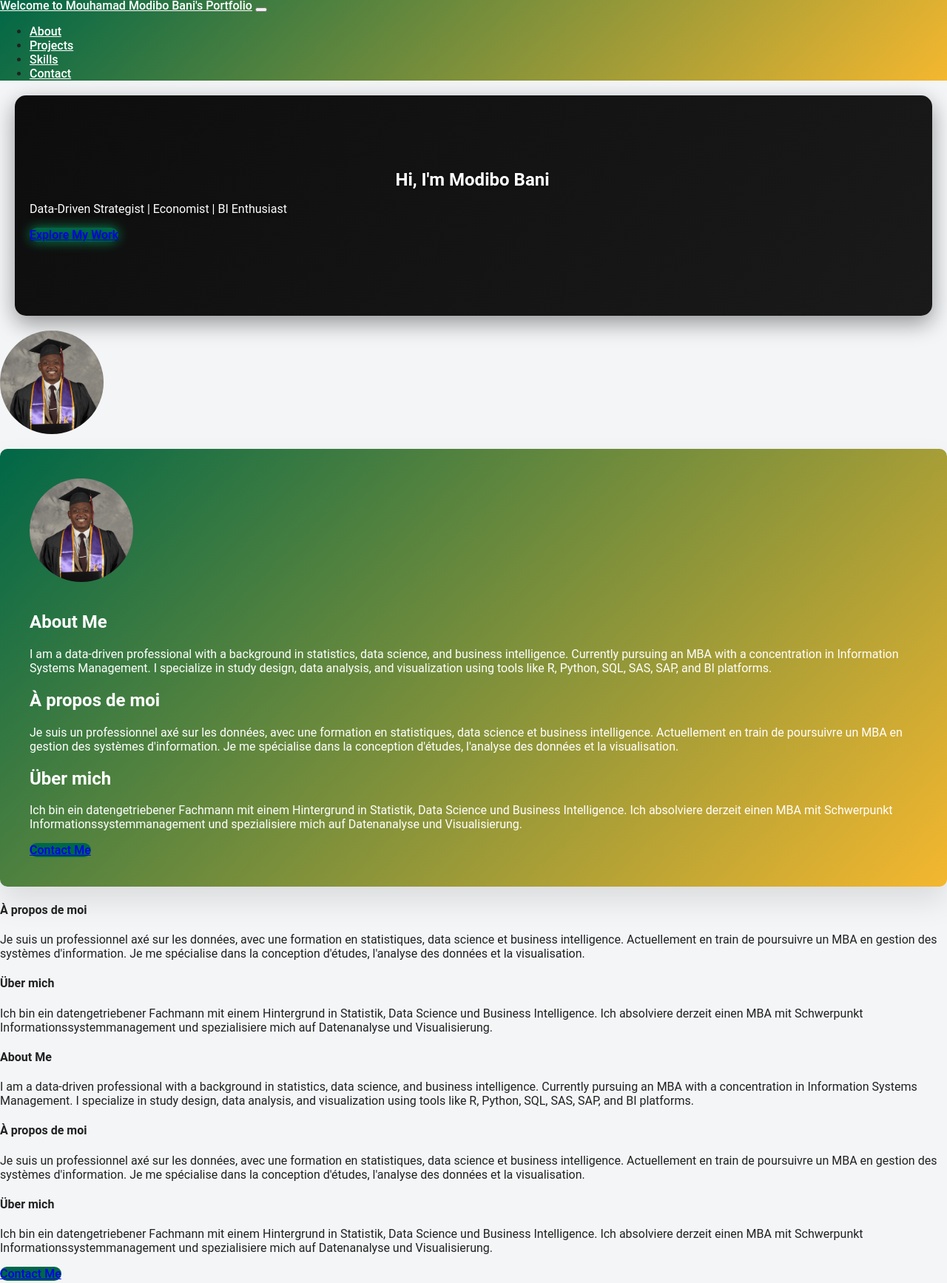
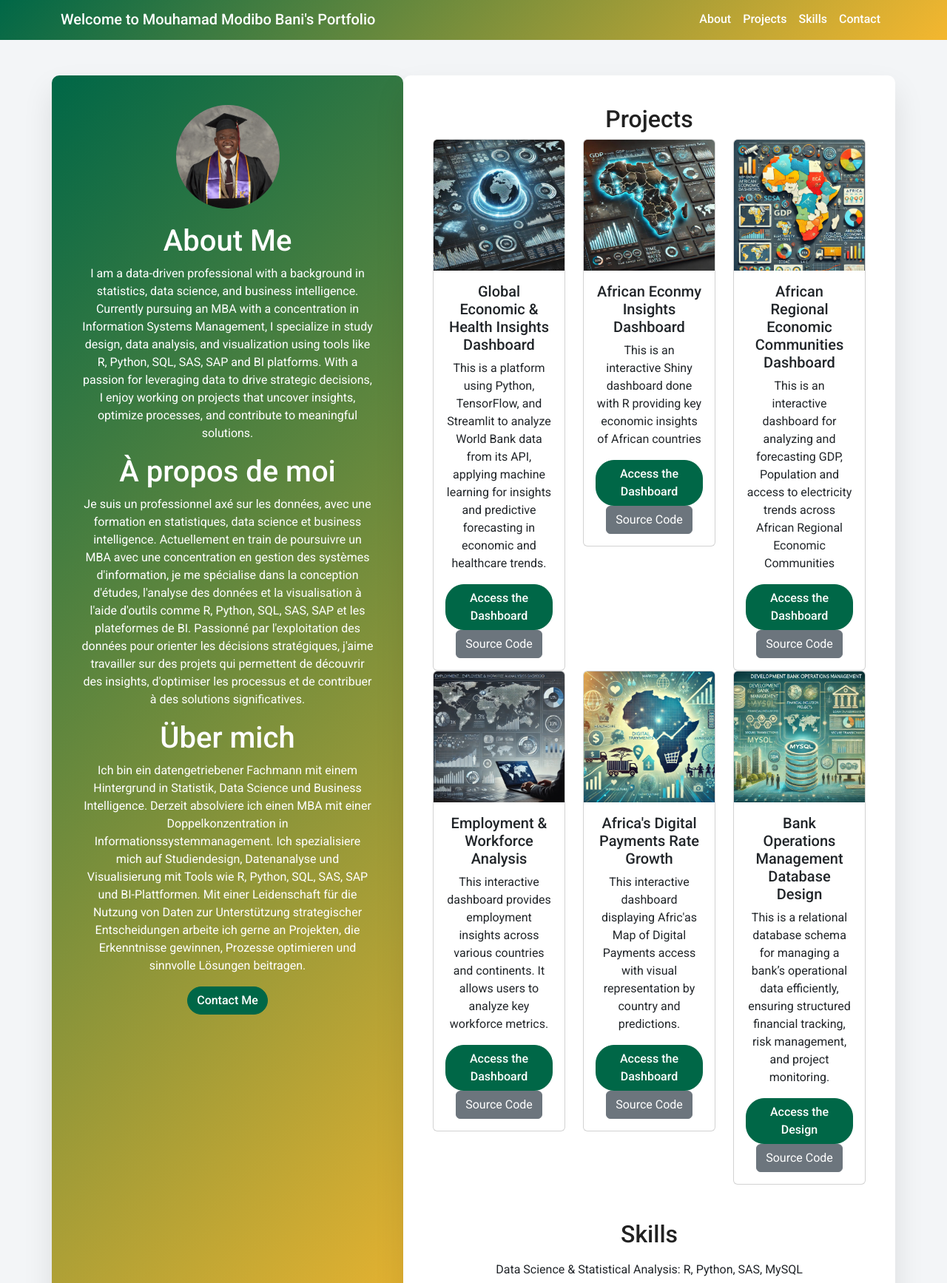
Before and after one commit to MouhamadBani/MyWebsite, a plain HTML site: page index.html in a window 1280 px wide. Shown: the part 2-1737 px from the top of the page at 74% size. Drawn offline with nearby package versions, Linux system fonts and the light colour scheme.

Commit message:
Update index.html

```diff
--- a/index.html
+++ b/index.html
@@ -1,3 +1,12 @@
+<!DOCTYPE html>
+<html lang="en">
+<head>
+    <meta charset="UTF-8">
+    <meta name="viewport" content="width=device-width, initial-scale=1.0">
+    <title>Modibo Bani's Portfolio</title>
+    <link href="https://fonts.googleapis.com/css2?family=Roboto:wght@400;500;700&display=swap" rel="stylesheet">
+    <link href="https://cdn.jsdelivr.net/npm/bootstrap@5.3.0/dist/css/bootstrap.min.css" rel="stylesheet">
+    <script src="https://kit.fontawesome.com/a076d05399.js" crossorigin="anonymous"></script>
     <style>
         body {
             font-family: 'Roboto', sans-serif;
@@ -16,26 +25,12 @@
         .nav-link:hover {
             color: #F4B72F !important;
         }
-        html {
-            scroll-behavior: smooth;
-        }
-        .hero {
-    background: linear-gradient(135deg, #0d0d0d, #1a1a1a);
-    color: white;
-    text-shadow: 0 2px 4px rgba(0,0,0,0.5);
-    border-radius: 15px;
-    margin: 20px;
-    padding: 100px 20px;
-    box-shadow: 0 10px 30px rgba(0,0,0,0.4);
-}
-        .left-section, .right-section {
-            border-radius: 10px;
-            box-shadow: 0 20px 40px rgba(0, 0, 0, 0.1);
-        }
         .left-section {
             background: linear-gradient(135deg, #006747, #F4B72F);
             color: white;
             padding: 40px;
+            border-radius: 10px;
+            box-shadow: 0 20px 40px rgba(0, 0, 0, 0.1);
         }
         .profile-img {
             width: 140px;
@@ -54,19 +49,11 @@
         .btn-primary:hover {
             background-color: #004a34;
         }
-        .card {
-            border-radius: 15px;
-            overflow: hidden;
-            transition: transform 0.3s ease, box-shadow 0.3s ease;
-        }
-        .card:hover {
-            transform: translateY(-10px);
-            box-shadow: 0 15px 30px rgba(0,0,0,0.1);
-        }
-        .card-img-top {
-    width: 100%;
-    aspect-ratio: 1 / 1;
-    object-fit: cover;
+        .right-section {
+            padding: 40px;
+            background: white;
+            border-radius: 10px;
+            box-shadow: 0 20px 40px rgba(0, 0, 0, 0.1);
         }
         .footer {
             background: linear-gradient(135deg, #006747, #F4B72F);
@@ -74,74 +61,12 @@
             text-align: center;
             padding: 20px 0;
         }
-        @media (max-width: 767px) {
-            .left-section, .right-section {
-                padding: 20px;
-            }
-            .card-body p {
-                font-size: 0.9rem;
-            }
-        }
-    .card-img-overlay {
-    position: absolute;
-    bottom: 0;
-    left: 0;
-    right: 0;
-    background: rgba(0, 0, 0, 0.6);
-    color: #fff;
-    padding: 10px;
-    opacity: 0;
-    transition: opacity 0.3s ease;
-    font-size: 0.9rem;
-}
-.card:hover .card-img-overlay {
-    opacity: 1;
-}
-.card {
-    position: relative;
-}
-.typing-animate {
-  overflow: hidden;
-  white-space: nowrap;
-  border-right: 3px solid #fff;
-  width: fit-content;
-  margin: auto;
-  animation: typing 3s steps(40, end), blink-caret 0.75s step-end infinite;
-}
-@keyframes typing {
-  from { width: 0; }
-  to { width: 100%; }
-}
-@keyframes blink-caret {
-  50% { border-color: transparent; }
-}
-.btn-glow {
-  box-shadow: 0 0 15px rgba(0,255,150,0.5);
-  transition: all 0.3s ease-in-out;
-}
-.btn-glow:hover {
-  box-shadow: 0 0 25px rgba(0,255,150,0.8);
-  transform: scale(1.05);
-}
-.fade-in {
-  animation: fadeInUp 1s ease-in-out;
-}
-@keyframes fadeInUp {
-  from {
-    opacity: 0;
-    transform: translateY(20px);
-  }
-  to {
-    opacity: 1;
-    transform: translateY(0);
-  }
-}
-.
     </style>
-
+</head>
+<body>
     <nav class="navbar navbar-expand-lg">
         <div class="container">
-        <a class="navbar-brand" href="#">Welcome to Mouhamad Modibo Bani's Portfolio</a>
+            <a class="navbar-brand" href="#">Welcome to Mouhamad Modibo Bani's Portfolio </a>
             <button class="navbar-toggler" type="button" data-bs-toggle="collapse" data-bs-target="#navbarNav">
                 <span class="navbar-toggler-icon"></span>
             </button>
@@ -156,167 +81,141 @@
         </div>
     </nav>
 
-<section class="hero text-center fade-in">
-  <div class="container">
-    <h1 class="display-4 fw-bold typing-animate">Hi, I'm Modibo Bani</h1>
-    <p class="lead">Data-Driven Strategist | Economist | BI Enthusiast</p>
-    <a href="#projects" class="btn btn-lg btn-primary mt-3 btn-glow">Explore My Work</a>
-  </div>
-</section>
-
-<section id="about" class="py-5">
-  <div class="container">
-    <div class="row align-items-center">
-      <div class="col-md-4 text-center">
-        <img src="images/about/MyphotoProfile.JPG" alt="Profile Picture" class="profile-img mb-3">
-      </div>
-      <div class="col-md-8">
+    <div class="container mt-5" id="about">
         <div class="row">
-  <div class="col-md-4 text-center left-section">
+            <div class="col-md-5 left-section text-center">
                 <img src="images/about/MyphotoProfile.JPG" alt="Profile Picture" class="profile-img">
                 <h1>About Me</h1>
-    <p>I am a data-driven professional with a background in statistics, data science, and business intelligence. Currently pursuing an MBA with a concentration in Information Systems Management. I specialize in study design, data analysis, and visualization using tools like R, Python, SQL, SAS, SAP, and BI platforms.</p>
+                <p>I am a data-driven professional with a background in statistics, data science, and business intelligence.
+                    Currently pursuing an MBA with a concentration in Information Systems Management,
+                    I specialize in study design, data analysis, and visualization using tools like R, Python, SQL, SAS, SAP and BI platforms.
+                    With a passion for leveraging data to drive strategic decisions, I enjoy working on projects that uncover insights,
+                    optimize processes, and contribute to meaningful solutions. </p>
 
                 <h1>À propos de moi</h1>
-    <p>Je suis un professionnel axé sur les données, avec une formation en statistiques, data science et business intelligence. Actuellement en train de poursuivre un MBA en gestion des systèmes d'information. Je me spécialise dans la conception d'études, l'analyse des données et la visualisation.</p>
+                <p>Je suis un professionnel axé sur les données, avec une formation en statistiques,
+                        data science et business intelligence. Actuellement en train de poursuivre un MBA
+                        avec une concentration en gestion des systèmes d'information,
+                        je me spécialise dans la conception d'études, l'analyse des données et la visualisation à l'aide d'outils
+                        comme R, Python, SQL, SAS, SAP et les plateformes de BI. Passionné par l'exploitation des données
+                        pour orienter les décisions stratégiques, j'aime travailler sur des projets qui permettent de découvrir des insights,
+                        d'optimiser les processus et de contribuer à des solutions significatives. </p>
 
                         <h1>Über mich</h1>
-    <p>Ich bin ein datengetriebener Fachmann mit einem Hintergrund in Statistik, Data Science und Business Intelligence. Ich absolviere derzeit einen MBA mit Schwerpunkt Informationssystemmanagement und spezialisiere mich auf Datenanalyse und Visualisierung.</p>
+                        <p>Ich bin ein datengetriebener Fachmann mit einem Hintergrund in Statistik,
+                            Data Science und Business Intelligence. Derzeit absolviere ich einen MBA mit einer
+                            Doppelkonzentration in Informationssystemmanagement.
+                            Ich spezialisiere mich auf Studiendesign, Datenanalyse und Visualisierung mit Tools
+                            wie R, Python, SQL, SAS, SAP und BI-Plattformen. Mit einer Leidenschaft für die Nutzung von Daten
+                            zur Unterstützung strategischer Entscheidungen arbeite ich gerne an Projekten,
+                             die Erkenntnisse gewinnen, Prozesse optimieren und sinnvolle Lösungen beitragen. </p>
 
-    <a href="#contact" class="btn btn-primary mt-3">Contact Me</a>
-  </div>
-</div>
-          <div class="col-md-4 border-end">
-            <h4 class="text-success fw-bold">À propos de moi</h4>
-            <p>Je suis un professionnel axé sur les données, avec une formation en statistiques, data science et business intelligence. Actuellement en train de poursuivre un MBA en gestion des systèmes d'information. Je me spécialise dans la conception d'études, l'analyse des données et la visualisation.</p>
-          </div>
-          <div class="col-md-4">
-            <h4 class="text-success fw-bold">Über mich</h4>
-            <p>Ich bin ein datengetriebener Fachmann mit einem Hintergrund in Statistik, Data Science und Business Intelligence. Ich absolviere derzeit einen MBA mit Schwerpunkt Informationssystemmanagement und spezialisiere mich auf Datenanalyse und Visualisierung.</p>
-          </div>
-        </div>
-          <div class="col-md-4">
-            <h4 class="text-success fw-bold">About Me</h4>
-            <p>I am a data-driven professional with a background in statistics, data science, and business intelligence. Currently pursuing an MBA with a concentration in Information Systems Management. I specialize in study design, data analysis, and visualization using tools like R, Python, SQL, SAS, SAP, and BI platforms.</p>
-          </div>
-          <div class="col-md-4">
-            <h4 class="text-success fw-bold">À propos de moi</h4>
-            <p>Je suis un professionnel axé sur les données, avec une formation en statistiques, data science et business intelligence. Actuellement en train de poursuivre un MBA en gestion des systèmes d'information. Je me spécialise dans la conception d'études, l'analyse des données et la visualisation.</p>
-          </div>
-          <div class="col-md-4">
-            <h4 class="text-success fw-bold">Über mich</h4>
-            <p>Ich bin ein datengetriebener Fachmann mit einem Hintergrund in Statistik, Data Science und Business Intelligence. Ich absolviere derzeit einen MBA mit Schwerpunkt Informationssystemmanagement und spezialisiere mich auf Datenanalyse und Visualisierung.</p>
-          </div>
-        </div>
-        <div class="text-center mt-4">
                 <a href="#contact" class="btn btn-primary">Contact Me</a>
             </div>
-      </div>
-    </div>
-  </div>
-</section>
+            <div class="col-md-7 right-section" id="projects">
+                <h2 class="text-center">Projects</h2>
+                <div class="row">
 
-<!-- Projects Section -->
-<section id="projects" class="py-5">
-  <div class="container">
-    <h2 class="text-center mb-5">Projects</h2>
-    <div class="row g-4">
 
-      <div class="col-md-6 col-lg-4">
+                 <div class="col-md-4">
                         <div class="card">
-          <img src="images/projects/futuristic_dashboard_no_text.jpg" class="card-img-top" alt="Global Insights">
+                            <img src="images/projects/futuristic_dashboard_no_text.jpg" class="card-img-top" alt="Project 3">
                             <div class="card-body text-center">
-            <h5 class="card-title">Global Economic & Health Insights</h5>
-            <p class="card-text">Uses World Bank API, Python, TensorFlow and Streamlit to deliver economic and healthcare trend forecasts.</p>
-            <a href="https://world-economy-health-ttitbtkeusqzpvag6wpwko.streamlit.app/" target="_blank" class="btn btn-primary">View</a>
-            <a href="https://github.com/MouhamadBani/World-Economy-Health/blob/main/globaldataapiwb.py" class="btn btn-secondary">Code</a>
+                                <h5 class="card-title">Global Economic & Health Insights Dashboard</h5>
+                                <p>This is a platform using Python, TensorFlow, and Streamlit to analyze World Bank data from its API,
+                                    applying machine learning for insights and predictive forecasting in economic and healthcare trends.</p>
+                                <a href="https://world-economy-health-ttitbtkeusqzpvag6wpwko.streamlit.app/" class="btn btn-primary" target="_blank">Access the Dashboard</a>
+                                <a href="https://github.com/MouhamadBani/World-Economy-Health/blob/main/globaldataapiwb.py" class="btn btn-secondary">Source Code</a>
                             </div>
                         </div>
                     </div>
 
-      <div class="col-md-6 col-lg-4">
+                    <div class="col-md-4">
                         <div class="card">
-          <img src="images/projects/1.jpg" class="card-img-top" alt="Africa Insights">
+                            <img src="images/projects/1.jpg" class="card-img-top" alt="Project 1">
                             <div class="card-body text-center">
-            <h5 class="card-title">African Economy Insights Dashboard</h5>
-            <p class="card-text">An interactive Shiny dashboard showing key economic data across African countries.</p>
-            <a href="https://mouhamad9.shinyapps.io/afknds/" class="btn btn-primary">View</a>
-            <a href="https://github.com/MouhamadBani/African-Economic-Insights-Dashboard/blob/main/AfricaInsights.R" class="btn btn-secondary">Code</a>
+                                <h5 class="card-title">African Econmy Insights Dashboard</h5>
+                                <p>This is an interactive Shiny dashboard done with R providing key economic insights of African countries
+                                    </p>
+                                <a href="https://mouhamad9.shinyapps.io/afknds/" class="btn btn-primary">Access the Dashboard</a>
+                                <a href="https://github.com/MouhamadBani/African-Economic-Insights-Dashboard/blob/main/AfricaInsights.R" class="btn btn-secondary">Source Code</a>
                             </div>
                         </div>
                     </div>
 
-      <div class="col-md-6 col-lg-4">
+                    <div class="col-md-4">
                         <div class="card">
-          <img src="images/projects/2.jpg" class="card-img-top" alt="Regions Dashboard">
+                            <img src="images/projects/2.jpg" class="card-img-top" alt="Project 2">
                             <div class="card-body text-center">
-            <h5 class="card-title">African Regional Communities Dashboard</h5>
-            <p class="card-text">Visualizes GDP, population, and electricity access by REC with forecasts (R Shiny).</p>
-            <a href="https://mouhamad9.shinyapps.io/RegionAfrica/" class="btn btn-primary">View</a>
-            <a href="https://github.com/MouhamadBani/AfricanRegions-Dashboard/blob/main/AfricanRegions.R" class="btn btn-secondary">Code</a>
+                                <h5 class="card-title">African Regional Economic Communities Dashboard</h5>
+                                <p>This is an interactive dashboard for analyzing and forecasting GDP, Population and access to electricity trends across African Regional
+                                    Economic Communities </p>
+                                <a href="https://mouhamad9.shinyapps.io/RegionAfrica/" class="btn btn-primary">Access the Dashboard</a>
+                                <a href="https://github.com/MouhamadBani/AfricanRegions-Dashboard/blob/main/AfricanRegions.R" class="btn btn-secondary">Source Code</a>
                             </div>
                         </div>
                     </div>
 
-      <div class="col-md-6 col-lg-4">
+                    <div class="col-md-4">
                         <div class="card">
-          <img src="images/projects/Employment_Workforce_Dashboard.jpg" class="card-img-top" alt="Workforce Analysis">
+                            <img src="images/projects/Employment_Workforce_Dashboard.jpg" class="card-img-top" alt="Project 4">
                             <div class="card-body text-center">
                                 <h5 class="card-title">Employment & Workforce Analysis</h5>
-            <p class="card-text">A Streamlit dashboard that explores employment statistics across continents using Python.</p>
-            <a href="https://employmentrates-9dc6bdb6wvbfjgxwjcmtdt.streamlit.app/" class="btn btn-primary">View</a>
-            <a href="https://github.com/MouhamadBani/Employmentrates/blob/main/pythonemployment.py" class="btn btn-secondary">Code</a>
+                                <p>This interactive dashboard provides employment insights across various countries and
+                                    continents. It allows users to analyze key workforce metrics.
+                                </p>
+                                <a href="https://employmentrates-9dc6bdb6wvbfjgxwjcmtdt.streamlit.app/" class="btn btn-primary">Access the Dashboard</a>
+                                <a href="https://github.com/MouhamadBani/Employmentrates/blob/main/pythonemployment.py" class="btn btn-secondary">Source Code</a>
                             </div>
                         </div>
                     </div>
 
-      <div class="col-md-6 col-lg-4">
+                          <div class="col-md-4">
                         <div class="card">
-          <img src="images/projects/payments_growth.jpg" class="card-img-top" alt="Digital Payments">
+                            <img src="images/projects/payments_growth.jpg" class="card-img-top" alt="Project 5">
                             <div class="card-body text-center">
-            <h5 class="card-title">Africa Digital Payments Growth</h5>
-            <p class="card-text">Interactive dashboard mapping digital payments and forecasts by country (Streamlit + Python).</p>
-            <a href="https://digital-growth-africa-dzswasvgqe2ytt7hdkgwvj.streamlit.app/" class="btn btn-primary">View</a>
-            <a href="https://github.com/MouhamadBani/Digital-Growth-Africa/blob/main/africadigitalpayment.py" class="btn btn-secondary">Code</a>
+                                <h5 class="card-title"> Africa's Digital Payments Rate Growth</h5>
+                                <p>This interactive dashboard displaying Afric'as Map of Digital Payments access with visual representation
+                                    by country and predictions.
+                                </p>
+                                <a href="https://digital-growth-africa-dzswasvgqe2ytt7hdkgwvj.streamlit.app/" class="btn btn-primary">Access the Dashboard</a>
+                                <a href="https://github.com/MouhamadBani/Digital-Growth-Africa/blob/main/africadigitalpayment.py" class="btn btn-secondary">Source Code</a>
                             </div>
                         </div>
                     </div>
 
-      <div class="col-md-6 col-lg-4">
+                    <div class="col-md-4">
                         <div class="card">
-          <img src="images/projects/3.jpg" class="card-img-top" alt="Bank DB Design">
+                            <img src="images/projects/3.jpg" class="card-img-top" alt="Project 3">
                             <div class="card-body text-center">
-            <h5 class="card-title">Bank Operations Management DB</h5>
-            <p class="card-text">A MySQL schema to manage banking operations, project data, and risk tracking efficiently.</p>
-            <a href="images/projects/BankOpsMgtDB.png" class="btn btn-primary" target="_blank">Design</a>
-            <a href="https://github.com/MouhamadBani/MySQLOrgDB/blob/main/DevBankDB.sql" class="btn btn-secondary">Code</a>
+                                <h5 class="card-title">Bank Operations Management Database Design</h5>
+                                <p>This is a relational database schema for managing a bank’s operational data efficiently,
+                                    ensuring structured financial tracking, risk management, and project monitoring.</p>
+                                <a href="images/projects/BankOpsMgtDB.png" class="btn btn-primary" target="_blank">Access the Design</a>
+                                <a href="https://github.com/MouhamadBani/MySQLOrgDB/blob/main/DevBankDB.sql" class="btn btn-secondary">Source Code</a>
                             </div>
                         </div>
                     </div>
 
+
+                </div>
+                <h2 class="text-center mt-5" id="skills">Skills</h2>
+                <ul class="list-group list-group-flush text-center">
+                    <li class="list-group-item">Data Science & Statistical Analysis: R, Python, SAS, MySQL</li>
+                    <li class="list-group-item">Business Intelligence & Reporting: SAP, Power BI, Tableau</li>
+                    <li class="list-group-item">Data Visualization & Reporting: R Shiny, Excel / BI tools</li>
+                    <li class="list-group-item">Web Development & Programming: C++, HTML & CSS</li>
+
+                </ul>
             </div>
         </div>
-</section>
+    </div>
 
-<!-- Skills Section -->
-<section id="skills" class="py-5 bg-light">
-  <div class="container text-center">
-    <h2 class="mb-4">Skills</h2>
-    <div class="d-flex flex-wrap justify-content-center gap-3">
-      <span class="badge bg-success p-3 fs-6">Python</span>
-      <span class="badge bg-primary p-3 fs-6">R</span>
-      <span class="badge bg-info text-dark p-3 fs-6">SAS</span>
-      <span class="badge bg-warning text-dark p-3 fs-6">Power BI</span>
-      <span class="badge bg-dark p-3 fs-6">MySQL</span>
-      <span class="badge bg-secondary p-3 fs-6">Tableau</span>
-      <span class="badge bg-danger p-3 fs-6">SAP</span>
-      <span class="badge bg-primary p-3 fs-6">HTML & CSS</span>
-    </div>
-  </div>
-</section>
-
-<!-- Contact Section -->
     <section class="footer mt-5" id="contact">
         <h2>Contact Me</h2>
         <p>Email: mouhamadbani28@gmail.com | Phone: +1 320 237 1396 | mmbani@okramail.deltastate.edu</p>
     </section>
+
+    <script src="https://cdn.jsdelivr.net/npm/bootstrap@5.3.0/dist/js/bootstrap.bundle.min.js"></script>
+</body>
+</html>
```
Lines whose indentation alone changed are shown as unchanged.
